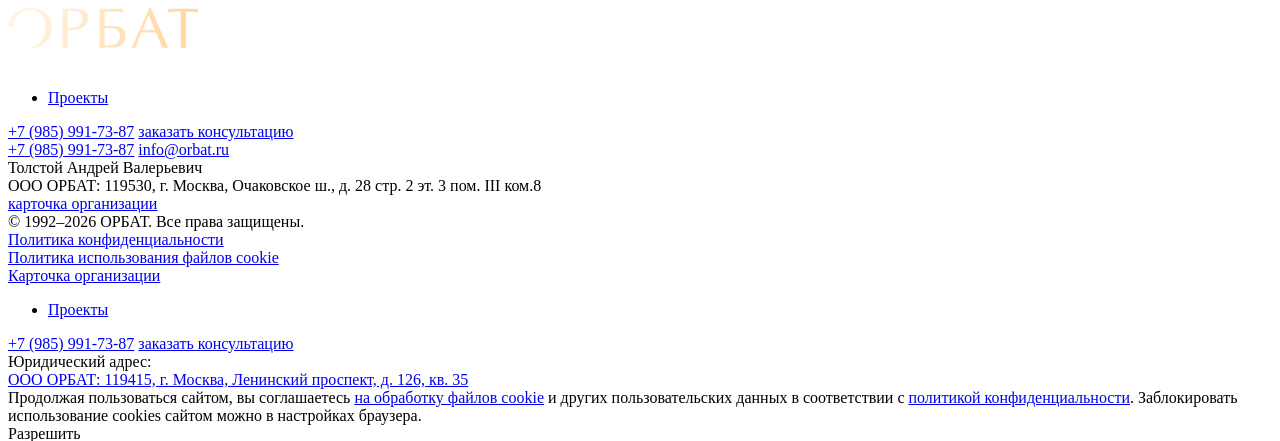
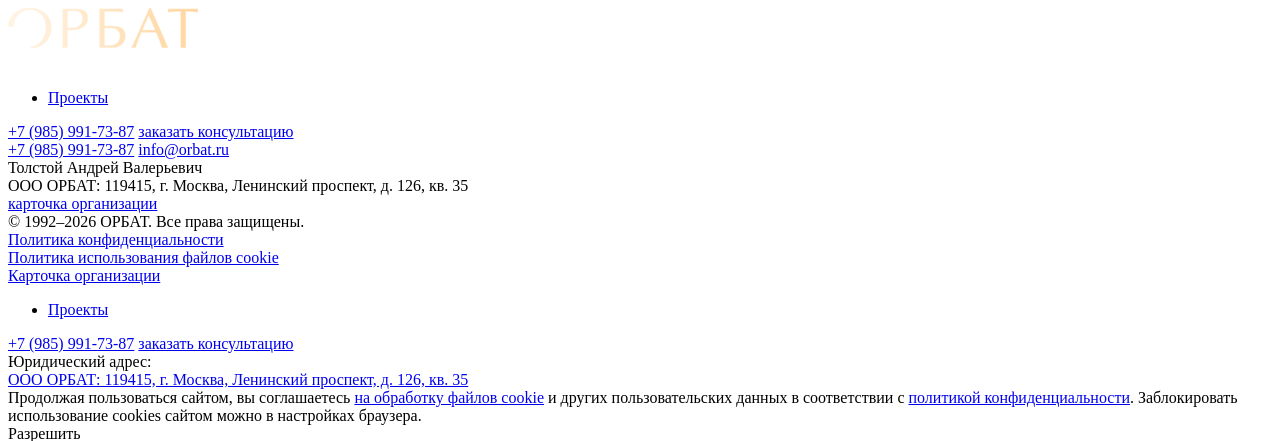
Before and after one commit to s-fog/orbat, a Yii app: template frontend/views/textpage/contacts.php in a window 1280 px wide. Shown: the top 441 px of the page. Run offline with PHP 8.4 and a stand-in for Yii, Linux system fonts and the light colour scheme; the template is opened without the code that fills it, so the values that code supplies are empty; form fields are guessed from the names that the template uses; some libraries are stand-ins or nearby versions.

Commit message:
Карточка организации

```diff
--- a/frontend/views/textpage/contacts.php
+++ b/frontend/views/textpage/contacts.php
@@ -11,7 +11,7 @@ $this->params['name'] = $model->name;
     <a href="tel:+79859917387" class="contactsPage__phone">+7 (985) 991-73-87</a>
     <a href="mailto:info@orbat.ru" class="contactsPage__email">info@orbat.ru</a>
     <div class="contactsPage__text">Толстой Андрей Валерьевич</div>
-    <div class="contactsPage__text">ООО ОРБАТ: 119530, г. Москва, Очаковское ш., д. 28 стр. 2 эт. 3 пом. III ком.8</div>
+    <div class="contactsPage__text">ООО ОРБАТ: 119415, г. Москва, Ленинский проспект, д. 126, кв. 35</div>
     <a href="/cart_org.pdf" target="_blank" class="contactsPage__button">карточка организации</a>
     <?=$this->render('@frontend/views/blocks/socials')?>
 </div>
```
